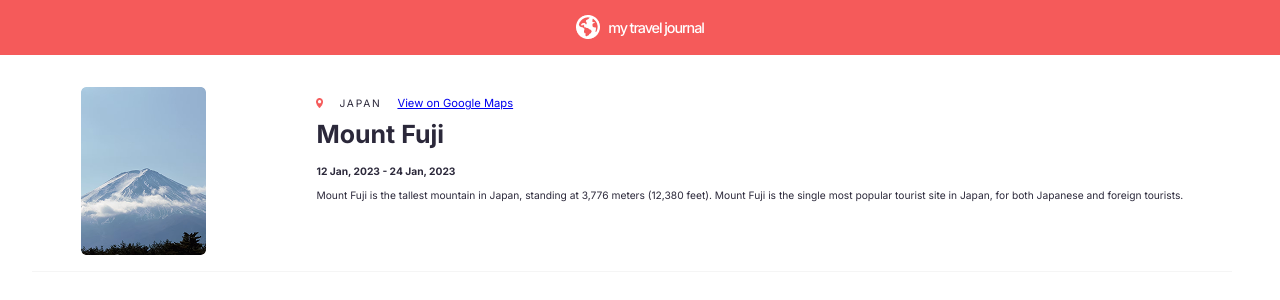
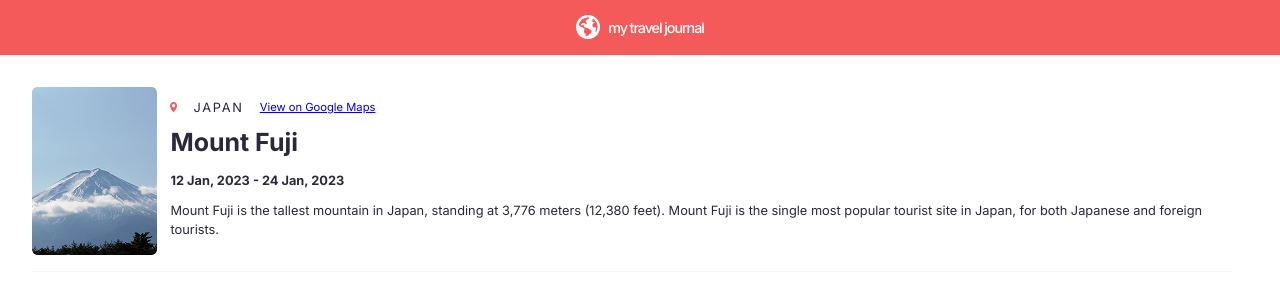
Before and after one commit to anneln/trajel-journal-2026, a React (Vite) app: page / in a window 1280 px wide. Shown: the top 300 px of the page. Built offline with nearby package versions, Linux system fonts and the light colour scheme.

Commit message:
Update index.css

```diff
--- a/src/index.css
+++ b/src/index.css
@@ -72,7 +72,7 @@ article {
 .location,
 .date,
 .description {
-  font-size: 0.64rem;
+  font-size: 0.8rem;
 }
 
 .location,
```
